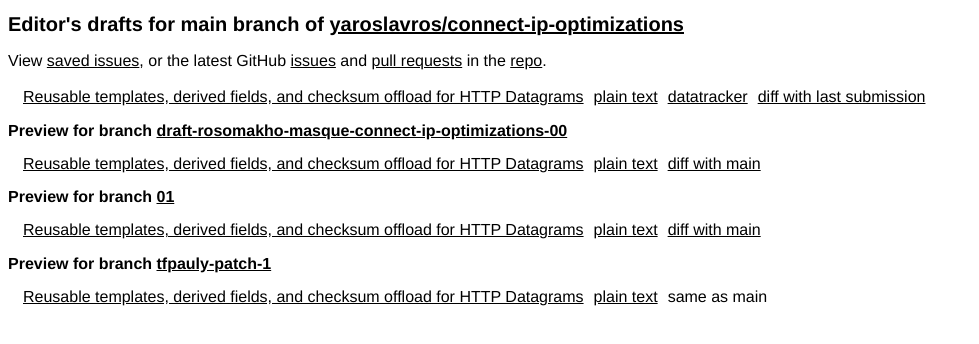
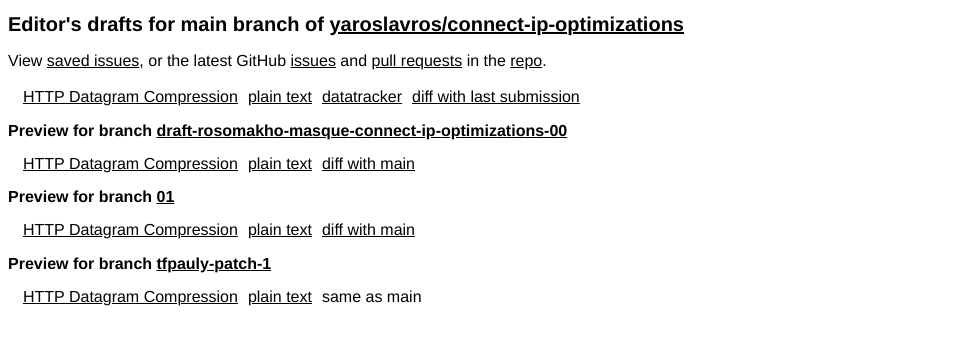
Before and after one commit to yaroslavros/connect-ip-optimizations, a plain HTML site: page index.html in a window 1280 px wide. Shown: the whole page, without its empty margins (0-979 px from the left). Drawn offline with Linux system fonts and the light colour scheme.

Commit message:
Script updating gh-pages from 761daeb. [ci skip]

```diff
--- a/01/draft-rosomakho-masque-connect-ip-optimizations.txt
+++ b/01/draft-rosomakho-masque-connect-ip-optimizations.txt
@@ -8,8 +8,7 @@ Intended status: Standards Track                        24 February 2026
 Expires: 28 August 2026
 
 
-   Reusable templates, derived fields, and checksum offload for HTTP
-                               Datagrams
+       Extensions to Compress and Derive Fields in HTTP Datagrams
          draft-rosomakho-masque-connect-ip-optimizations-latest
 
 Abstract
--- a/index.html
+++ b/index.html
@@ -17,8 +17,8 @@
     <p>View <a href="issues.html">saved issues</a>, or the latest GitHub <a href="https://github.com/yaroslavros/connect-ip-optimizations/issues">issues</a> and <a href="https://github.com/yaroslavros/connect-ip-optimizations/pulls">pull requests</a> in the <a href="https://github.com/yaroslavros/connect-ip-optimizations">repo</a>.</p>
     <table id="branch-main">
       <tr>
-        <td><a href="./draft-rosomakho-masque-connect-ip-optimizations.html" class="html draft-rosomakho-masque-connect-ip-optimizations" title="Reusable templates, derived fields, and checksum offload for HTTP Datagrams (HTML)">Reusable templates, derived fields, and checksum offload for HTTP Datagrams</a></td>
-        <td><a href="./draft-rosomakho-masque-connect-ip-optimizations.txt" class="txt draft-rosomakho-masque-connect-ip-optimizations" title="Reusable templates, derived fields, and checksum offload for HTTP Datagrams (Text)">plain text</a></td>
+        <td><a href="./draft-rosomakho-masque-connect-ip-optimizations.html" class="html draft-rosomakho-masque-connect-ip-optimizations" title="Extensions to Compress and Derive Fields in HTTP Datagrams (HTML)">HTTP Datagram Compression</a></td>
+        <td><a href="./draft-rosomakho-masque-connect-ip-optimizations.txt" class="txt draft-rosomakho-masque-connect-ip-optimizations" title="Extensions to Compress and Derive Fields in HTTP Datagrams (Text)">plain text</a></td>
         <td><a href="https://datatracker.ietf.org/doc/draft-rosomakho-masque-connect-ip-optimizations" class="dt draft-rosomakho-masque-connect-ip-optimizations" title="Datatracker for draft-rosomakho-masque-connect-ip-optimizations">datatracker</a></td>
         <td><a href="https://author-tools.ietf.org/api/iddiff?doc_1=draft-rosomakho-masque-connect-ip-optimizations&amp;url_2=https://yaroslavros.github.io/connect-ip-optimizations/draft-rosomakho-masque-connect-ip-optimizations.txt" class="diff draft-rosomakho-masque-connect-ip-optimizations">diff with last submission</a></td>
         <td></td>
@@ -27,24 +27,24 @@
     <h2>Preview for branch <a href="draft-rosomakho-masque-connect-ip-optimizations-00">draft-rosomakho-masque-connect-ip-optimizations-00</a></h2>
     <table id="branch-draft-rosomakho-masque-connect-ip-optimizations-00">
       <tr>
-        <td><a href="draft-rosomakho-masque-connect-ip-optimizations-00/draft-rosomakho-masque-connect-ip-optimizations.html" class="html draft-rosomakho-masque-connect-ip-optimizations" title="Reusable templates, derived fields, and checksum offload for HTTP Datagrams (HTML)">Reusable templates, derived fields, and checksum offload for HTTP Datagrams</a></td>
-        <td><a href="draft-rosomakho-masque-connect-ip-optimizations-00/draft-rosomakho-masque-connect-ip-optimizations.txt" class="txt draft-rosomakho-masque-connect-ip-optimizations" title="Reusable templates, derived fields, and checksum offload for HTTP Datagrams (Text)">plain text</a></td>
+        <td><a href="draft-rosomakho-masque-connect-ip-optimizations-00/draft-rosomakho-masque-connect-ip-optimizations.html" class="html draft-rosomakho-masque-connect-ip-optimizations" title="Extensions to Compress and Derive Fields in HTTP Datagrams (HTML)">HTTP Datagram Compression</a></td>
+        <td><a href="draft-rosomakho-masque-connect-ip-optimizations-00/draft-rosomakho-masque-connect-ip-optimizations.txt" class="txt draft-rosomakho-masque-connect-ip-optimizations" title="Extensions to Compress and Derive Fields in HTTP Datagrams (Text)">plain text</a></td>
         <td><a href="https://author-tools.ietf.org/api/iddiff?url_1=https://yaroslavros.github.io/connect-ip-optimizations/draft-rosomakho-masque-connect-ip-optimizations.txt&amp;url_2=https://yaroslavros.github.io/connect-ip-optimizations/draft-rosomakho-masque-connect-ip-optimizations-00/draft-rosomakho-masque-connect-ip-optimizations.txt" class="diff draft-rosomakho-masque-connect-ip-optimizations">diff with main</a></td>
       </tr>
     </table>
     <h2>Preview for branch <a href="01">01</a></h2>
     <table id="branch-01">
       <tr>
-        <td><a href="01/draft-rosomakho-masque-connect-ip-optimizations.html" class="html draft-rosomakho-masque-connect-ip-optimizations" title="Reusable templates, derived fields, and checksum offload for HTTP Datagrams (HTML)">Reusable templates, derived fields, and checksum offload for HTTP Datagrams</a></td>
-        <td><a href="01/draft-rosomakho-masque-connect-ip-optimizations.txt" class="txt draft-rosomakho-masque-connect-ip-optimizations" title="Reusable templates, derived fields, and checksum offload for HTTP Datagrams (Text)">plain text</a></td>
+        <td><a href="01/draft-rosomakho-masque-connect-ip-optimizations.html" class="html draft-rosomakho-masque-connect-ip-optimizations" title="Extensions to Compress and Derive Fields in HTTP Datagrams (HTML)">HTTP Datagram Compression</a></td>
+        <td><a href="01/draft-rosomakho-masque-connect-ip-optimizations.txt" class="txt draft-rosomakho-masque-connect-ip-optimizations" title="Extensions to Compress and Derive Fields in HTTP Datagrams (Text)">plain text</a></td>
         <td><a href="https://author-tools.ietf.org/api/iddiff?url_1=https://yaroslavros.github.io/connect-ip-optimizations/draft-rosomakho-masque-connect-ip-optimizations.txt&amp;url_2=https://yaroslavros.github.io/connect-ip-optimizations/01/draft-rosomakho-masque-connect-ip-optimizations.txt" class="diff draft-rosomakho-masque-connect-ip-optimizations">diff with main</a></td>
       </tr>
     </table>
     <h2>Preview for branch <a href="tfpauly-patch-1">tfpauly-patch-1</a></h2>
     <table id="branch-tfpauly-patch-1">
       <tr>
-        <td><a href="tfpauly-patch-1/draft-rosomakho-masque-connect-ip-optimizations.html" class="html draft-rosomakho-masque-connect-ip-optimizations" title="Reusable templates, derived fields, and checksum offload for HTTP Datagrams (HTML)">Reusable templates, derived fields, and checksum offload for HTTP Datagrams</a></td>
-        <td><a href="tfpauly-patch-1/draft-rosomakho-masque-connect-ip-optimizations.txt" class="txt draft-rosomakho-masque-connect-ip-optimizations" title="Reusable templates, derived fields, and checksum offload for HTTP Datagrams (Text)">plain text</a></td>
+        <td><a href="tfpauly-patch-1/draft-rosomakho-masque-connect-ip-optimizations.html" class="html draft-rosomakho-masque-connect-ip-optimizations" title="Extensions to Compress and Derive Fields in HTTP Datagrams (HTML)">HTTP Datagram Compression</a></td>
+        <td><a href="tfpauly-patch-1/draft-rosomakho-masque-connect-ip-optimizations.txt" class="txt draft-rosomakho-masque-connect-ip-optimizations" title="Extensions to Compress and Derive Fields in HTTP Datagrams (Text)">plain text</a></td>
         <td>same as main</td>
       </tr>
     </table>
```
Also changed, not shown: 01/draft-rosomakho-masque-connect-ip-optimizations.html (+3 -3 lines), 01/index.html (+2 -2 lines).
